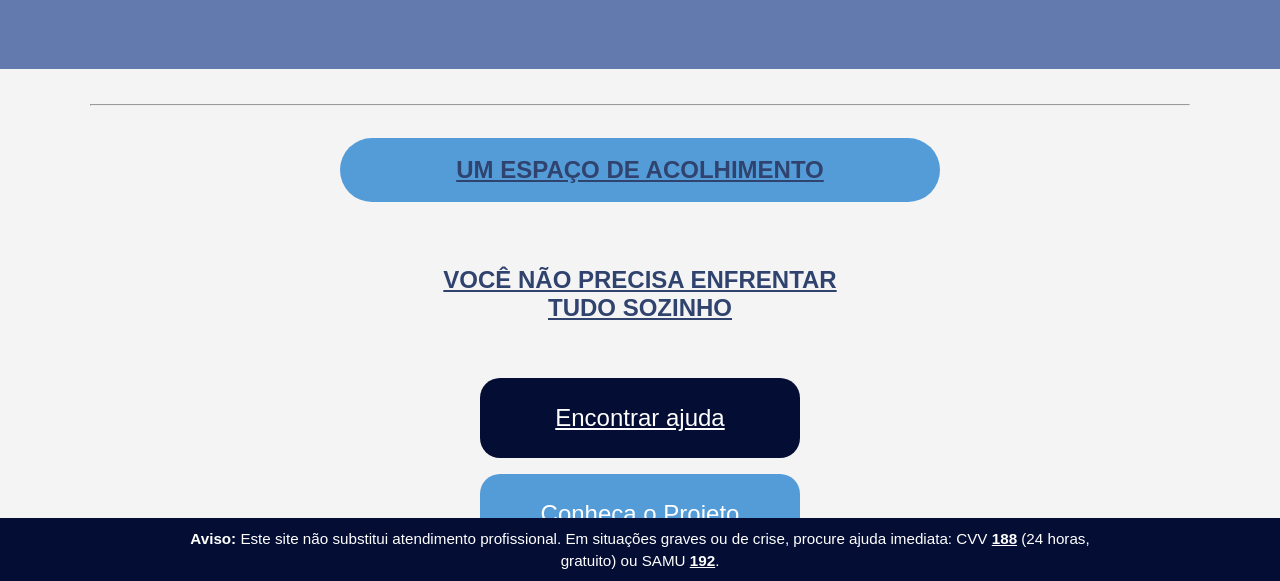
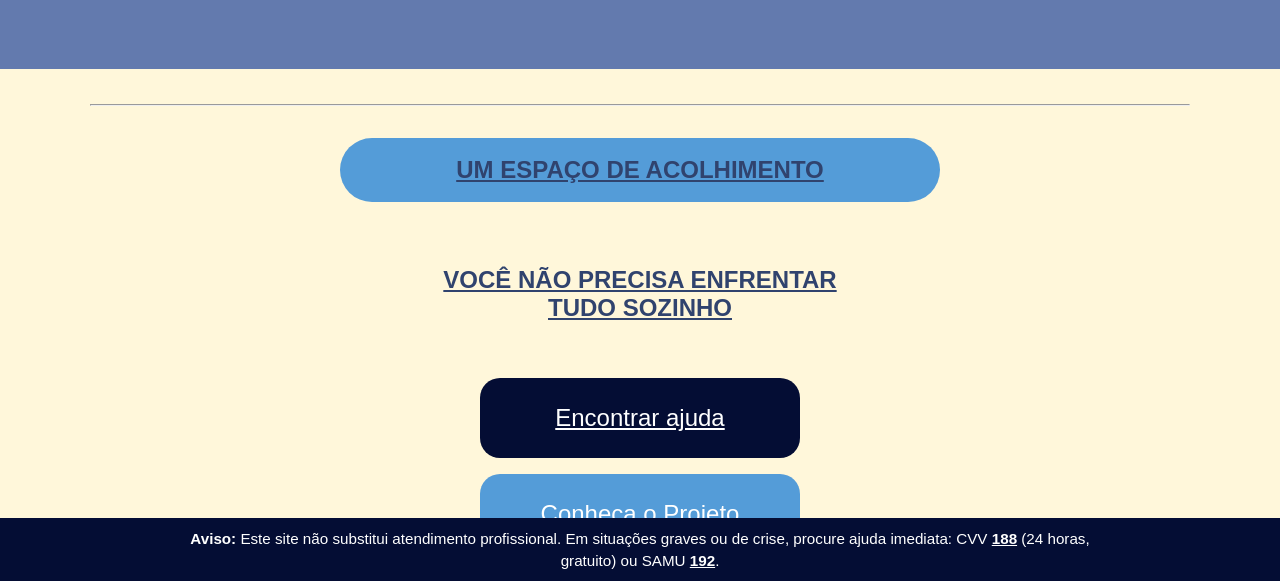
Before and after one commit to anapaula-sv/Pisique, a plain HTML site: page index.html in a window 1280 px wide. Shown: the part 219-800 px from the top of the page. Drawn offline with Linux system fonts and the light colour scheme.

Commit message:
adição da cor do fundo correta

```diff
--- a/style.css
+++ b/style.css
@@ -9,7 +9,7 @@
     @import url('https://fonts.googleapis.com/css2?family=League+Gothic&display=swap');
 
     :root {
-        --cor-fundo: #f4f4f4;
+        --cor-fundo: #FFF7DA;
         --cor-secundaria: #637aae;
     }
 
```
